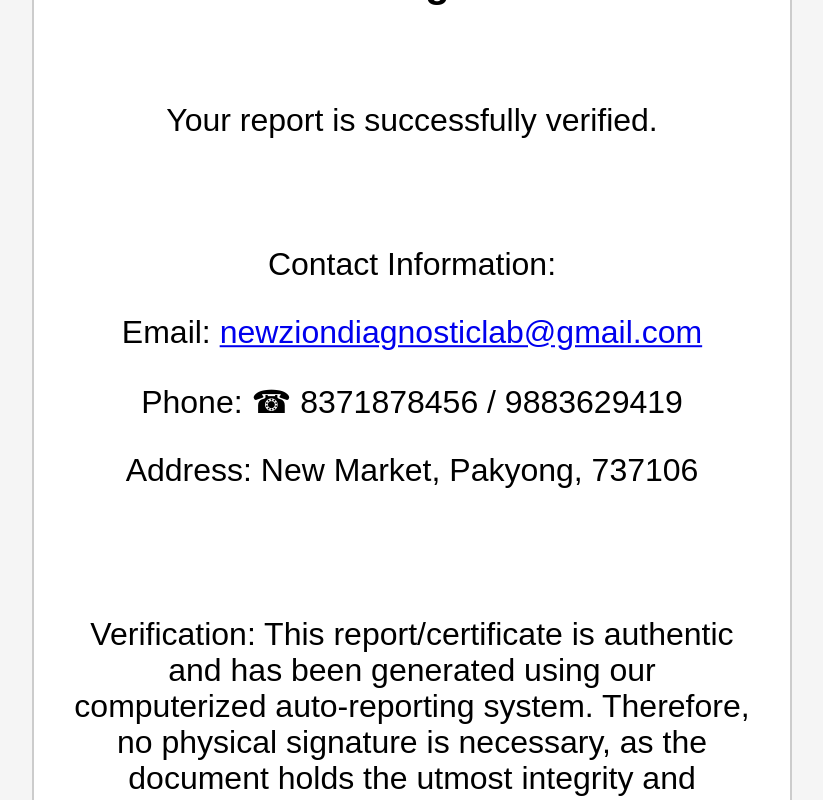
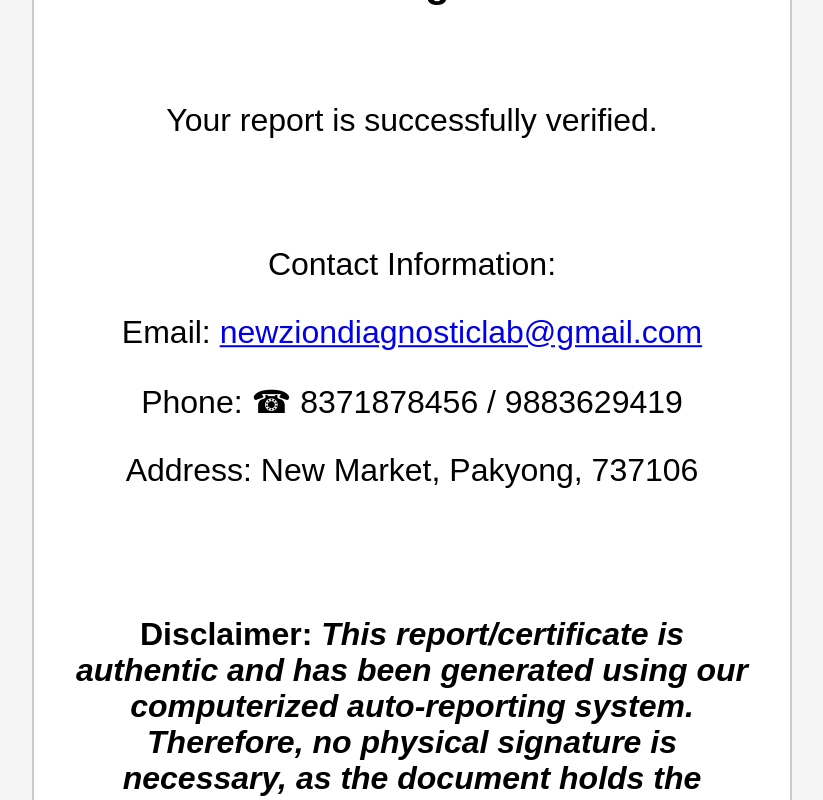
Before and after one commit to Computech-IT/newzion, a plain HTML site: page index.html in a window 1280 px wide. Shown: the whole page, without its empty margins (228-1051 px from the left). Drawn offline with Linux system fonts and the light colour scheme.

Commit message:
Update index.html

```diff
--- a/index.html
+++ b/index.html
@@ -50,7 +50,7 @@
         <p>Phone: ☎ 8371878456 / 9883629419</p>
         <p>Address: New Market, Pakyong, 737106</p>
         <br><br>
-        <p>Verification: This report/certificate is authentic and has been generated using our computerized auto-reporting system. Therefore, no physical signature is necessary, as the document holds the utmost integrity and accuracy.</p>
+        <p><b>Disclaimer: <i>This report/certificate is authentic and has been generated using our computerized auto-reporting system. Therefore, no physical signature is necessary, as the document holds the utmost integrity and accuracy.</i></b></p>
     </div>
 </div>
 </body>
```
